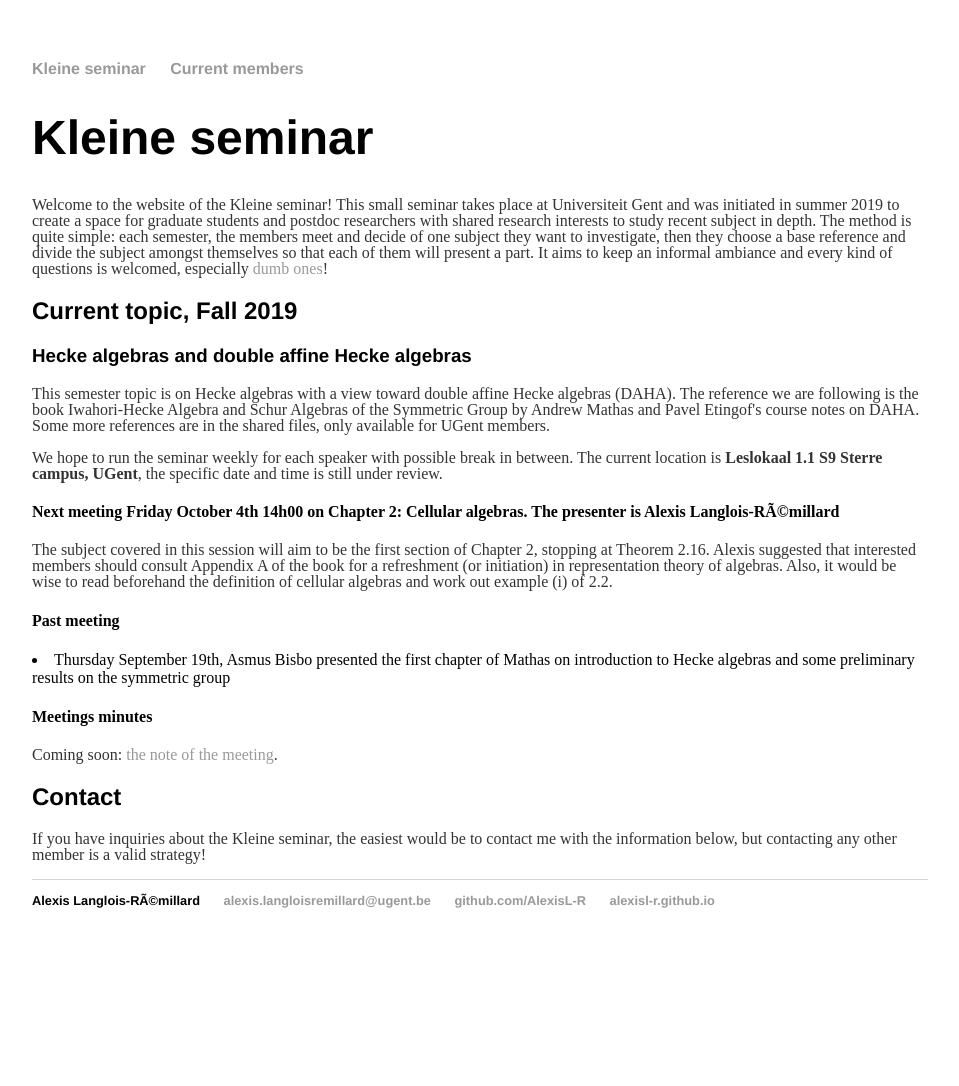
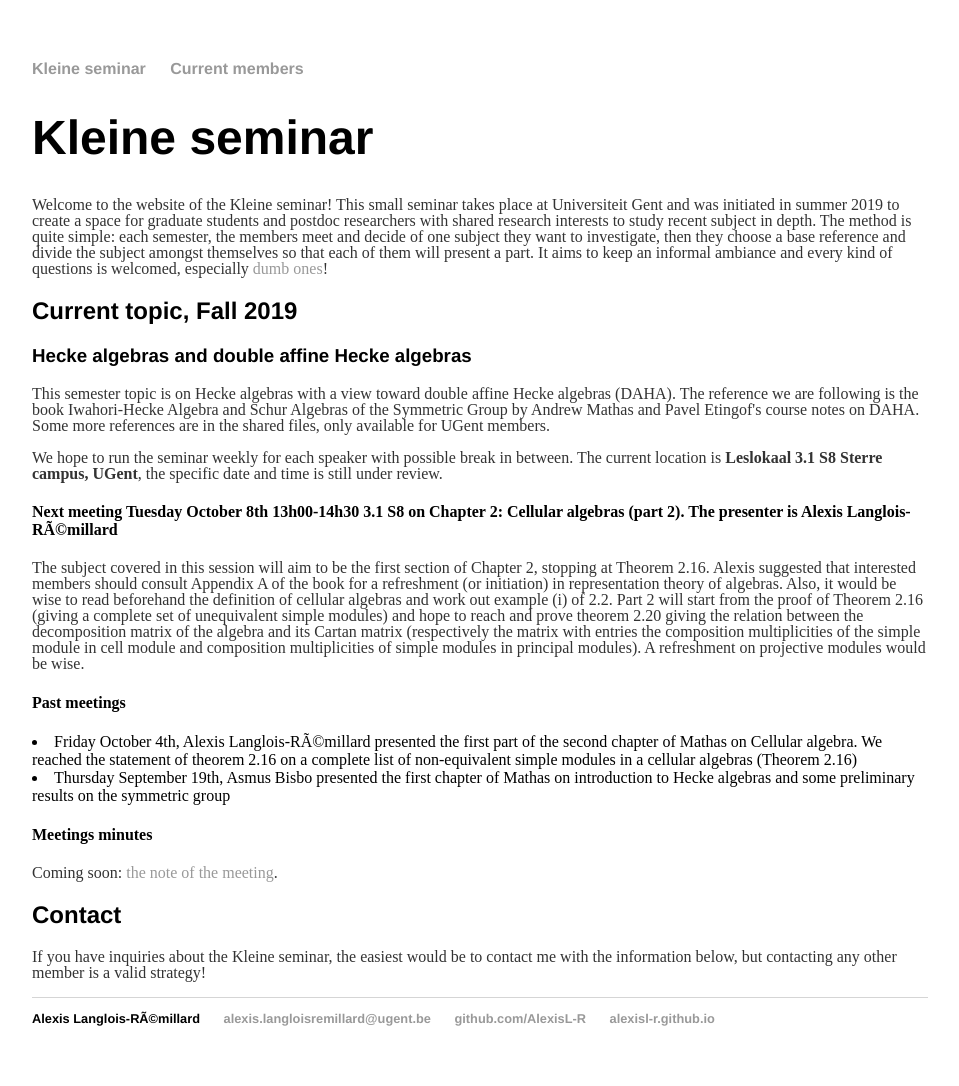
Before and after one commit to Shophikav/alexisl-r.github.io, a Jekyll site: the page built from kleine_seminar/index.html, in a window 1280 px wide. Shown: the whole page, without its empty margins (160-1119 px from the left). Built offline with Jekyll 4.4.1, drawn with Linux system fonts in a browser that asks for light colours; before the commit the page ends 968 px from its top, so only the background shows below that.

Commit message:
Update kleine seminar

```diff
--- a/kleine_seminar/index.html
+++ b/kleine_seminar/index.html
@@ -20,19 +20,26 @@ title: Kleine seminar
 	</p>
 
 	<p>
-		We hope to run the seminar weekly for each speaker with possible break in between. The current location is <strong>Leslokaal 1.1 S9 Sterre campus, UGent</strong>,
+		We hope to run the seminar weekly for each speaker with possible break in between. The current location is <strong>Leslokaal 3.1 S8 Sterre campus, UGent</strong>,
 		the specific date and time is still under review.
 	</p>
 
-	<h4>Next meeting Friday October 4th 14h00 on Chapter 2: Cellular algebras. The presenter is Alexis Langlois-Rémillard </h4>
+	<h4>Next meeting Tuesday October 8th 13h00-14h30 3.1 S8 on Chapter 2: Cellular algebras (part 2). The presenter is Alexis Langlois-Rémillard </h4>
 
 	<p>
 		The subject covered in this session will aim to be the first section of Chapter 2, stopping at Theorem 2.16. Alexis suggested that interested
 		members should consult Appendix A of the book for a refreshment (or initiation) in representation theory of algebras. Also, it would be wise
 		to read beforehand the definition of cellular algebras and work out example (i) of 2.2.
+
+		Part 2 will start from the proof of Theorem 2.16 (giving a complete set of unequivalent simple modules) and hope to reach and prove theorem 2.20 giving
+		the relation between the decomposition matrix of the algebra and its Cartan matrix (respectively the matrix with entries the composition multiplicities
+		of the simple module in cell module and composition multiplicities of simple modules in principal modules). A refreshment on projective modules would
+		be wise.
 	</p>
-	<h4>Past meeting</h4>
+	<h4>Past meetings</h4>
 		<u1>
+			<li>Friday October 4th, Alexis Langlois-Rémillard presented the first part of the second chapter of Mathas on Cellular algebra. We reached the statement of theorem 2.16 on a
+				complete list of non-equivalent simple modules in a cellular algebras (Theorem 2.16)</li>
 			<li>Thursday September 19th, Asmus Bisbo presented the first chapter of Mathas on introduction to Hecke algebras and some preliminary results on the symmetric group</li>
 		</u1>
 
```
